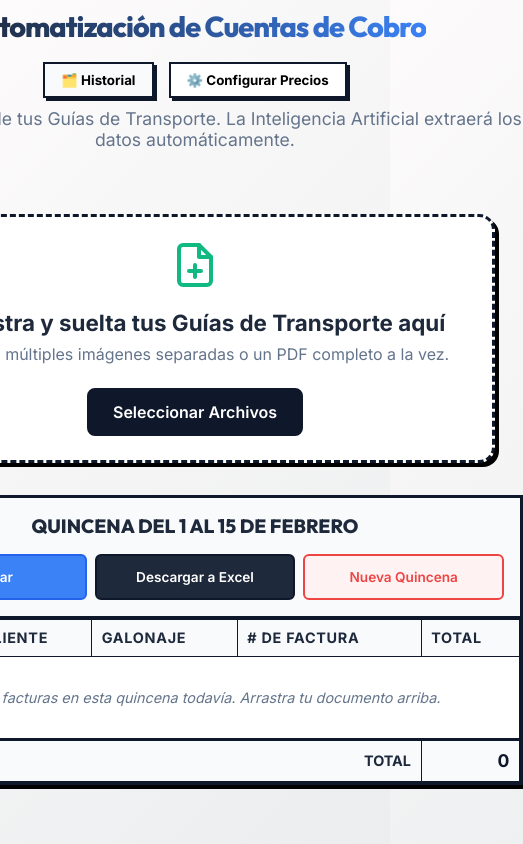
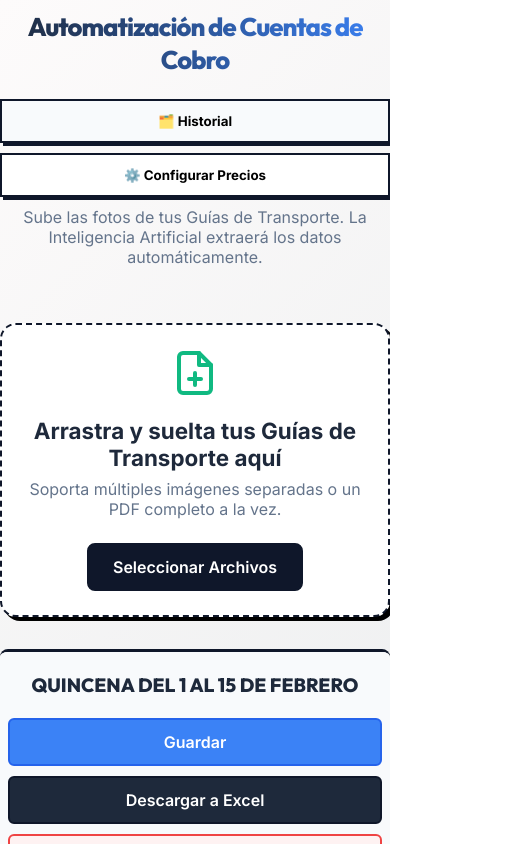
Before and after one commit to alejosanmi10-10/Cuentasdecobroapp, a Vue app: page / in a window 390 px wide. Shown: the top 844 px of the page, 523 px wide, since content can reach past the window. Built offline with nearby package versions, Linux system fonts and the light colour scheme.

Commit message:
style: fix iOS flexbox overflow to ensure true responsive scaling

```diff
--- a/styles.css
+++ b/styles.css
@@ -439,64 +439,104 @@ tfoot td {
    ================================== */
 @media (max-width: 768px) {
     body {
-        padding: 0.5rem;
+        padding: 10px;
+        overflow-x: hidden; /* Evita scroll fantasma */
+    }
+
+    .app-container {
+        width: 100%;
+        max-width: 100vw;
+        gap: 1.5rem;
+        min-width: 0; /* Previene flex-overflow */
     }
 
     .app-header h1 {
-        font-size: 1.8rem;
+        font-size: 1.6rem;
+    }
+
+    .app-header p {
+        font-size: 1rem;
     }
 
     .header-top {
         flex-direction: column;
+        gap: 15px;
+        align-items: center;
+        width: 100%;
+    }
+
+    .header-buttons {
+        flex-direction: column;
+        width: 100%;
         gap: 10px;
+    }
+
+    .config-btn, .history-btn {
+        width: 100%;
+        justify-content: center;
+        padding: 12px;
     }
 
     .upload-zone {
         padding: 1.5rem;
+        border-width: 2px;
+    }
+
+    .results-container {
+        width: 100%;
+        max-width: 100%;
+        overflow: hidden;
     }
 
     .table-header-controls {
         flex-direction: column;
         gap: 1rem;
         align-items: center;
+        padding: 1rem 0.5rem;
     }
 
     .title-input {
         width: 100%;
         text-align: center;
         font-size: 1.2rem;
+        padding: 5px;
     }
 
     .header-actions {
-        flex-wrap: wrap;
+        flex-direction: column;
         width: 100%;
-        justify-content: center;
+        gap: 10px;
     }
 
     .action-btn {
-        flex: 1;
-        min-width: 120px;
+        width: 100%;
         text-align: center;
-        padding: 0.8rem;
+        padding: 12px;
+        font-size: 1rem;
     }
 
     .table-wrapper {
+        width: 100%;
         overflow-x: auto;
         -webkit-overflow-scrolling: touch;
+        border-radius: 8px; /* Redondear en mobile evita esquinas raras */
+        border-left: none;
+        border-right: none;
     }
 
     table {
-        min-width: 650px; /* Forces scroll instead of squishing text */
+        min-width: 700px; /* Fuerza el scroll horizontal para no achicar campos */
     }
 
     th, td {
-        padding: 0.6rem;
-        font-size: 0.9rem;
+        padding: 10px;
+        font-size: 0.95rem;
     }
 
     .duplicate-alert {
         flex-direction: column;
         text-align: center;
-        font-size: 0.9rem;
+        font-size: 0.95rem;
+        padding: 1rem;
     }
 }
```
